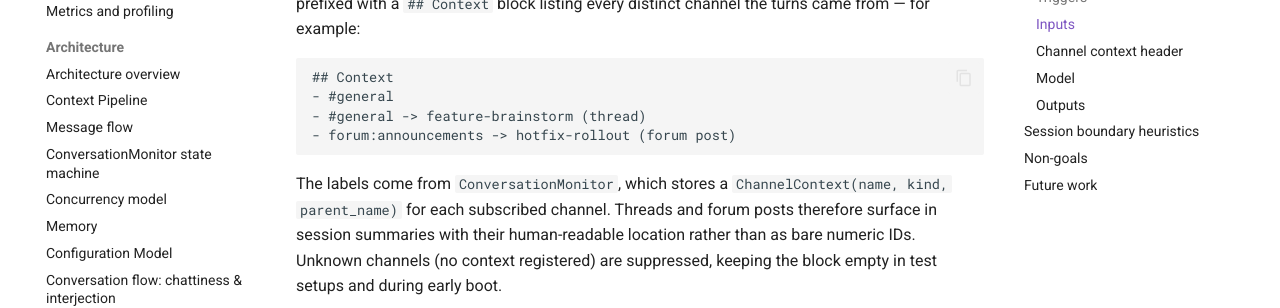
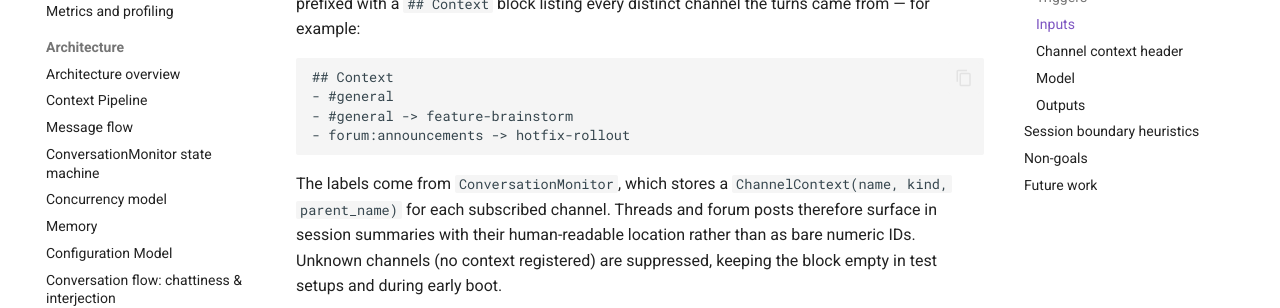
Before and after one commit to CorVous/Familiar-Connect, an MkDocs documentation site: the page built from docs/architecture/session-logging.md, in a window 1280 px wide and 900 px high, scrolled down 1622 px. Shown: the part 192-500 px from the top of the window. Built offline with MkDocs 1.6.1 and Material for MkDocs 9.7.7, drawn with Linux system fonts in a browser that asks for light colours; comment, search, counter and statistics services are not loaded.

Commit message:
Drop redundant (thread)/(forum post) suffixes from channel labels
The -> separator already makes the hierarchy unambiguous.

https://claude.ai/code/session_01KhPvrwq3ZmXZbQi8xaSugS

````diff
--- a/docs/architecture/session-logging.md
+++ b/docs/architecture/session-logging.md
@@ -44,8 +44,8 @@ When the writer is constructed with a `channel_context_lookup` callable (wired t
 ```
 ## Context
 - #general
-- #general -> feature-brainstorm (thread)
-- forum:announcements -> hotfix-rollout (forum post)
+- #general -> feature-brainstorm
+- forum:announcements -> hotfix-rollout
 ```
 
 The labels come from `ConversationMonitor`, which stores a `ChannelContext(name, kind, parent_name)` for each subscribed channel. Threads and forum posts therefore surface in session summaries with their human-readable location rather than as bare numeric IDs. Unknown channels (no context registered) are suppressed, keeping the block empty in test setups and during early boot.
````
Also changed, not shown: docs/architecture/configuration-model.md (+1 -1 lines), docs/getting-started/on-disk-layout.md (+1 -1 lines), docs/getting-started/slash-commands.md (+2 -3 lines), 5 other files.
